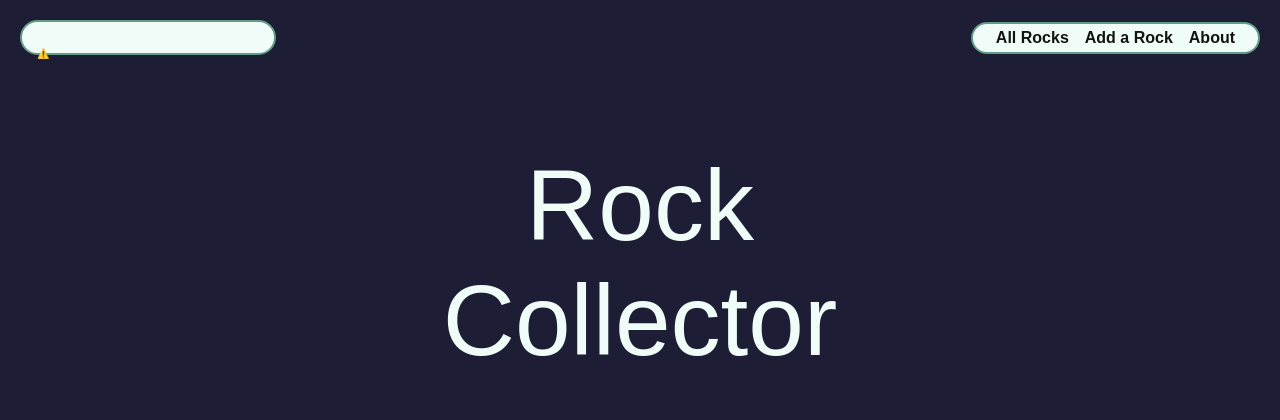
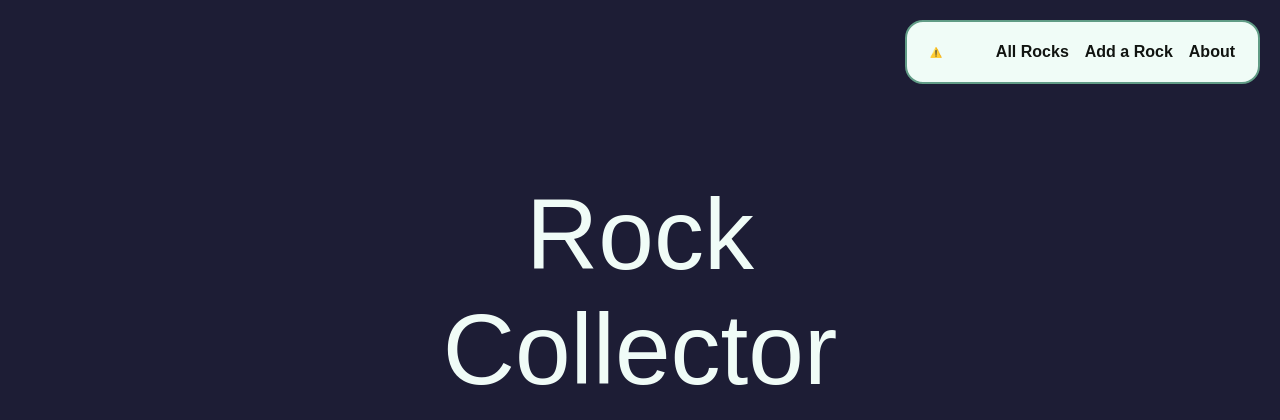
Before and after one commit to shakestuffup73/rock-collector, a Django app: page / in a window 1280 px wide. Shown: the top 420 px of the page. Run offline with Django 4.2, Linux system fonts and the light colour scheme; some web fonts are replaced.

Commit message:
update navbar with rocks animation

```diff
--- a/main_app/templates/base.html
+++ b/main_app/templates/base.html
@@ -20,7 +20,10 @@
 <body>
   <script src="https://unpkg.com/@lottiefiles/lottie-player@latest/dist/lottie-player.js"></script>
   <header>
-    <div class="header-logo-container">
+  </div>
+  <nav>
+    <ul>
+      <li>
         <lottie-player
           id="firstLottie"
           src="https://assets3.lottiefiles.com/packages/lf20_N8vR3LvkCB.json"
@@ -30,9 +33,7 @@
           onClick=
         >
         </lottie-player>
-    </div>
-    <nav>
-      <ul>
+        </li>
         <li><a href="{% url 'rocks_index' %}">All Rocks</a></li>
         <li><a href="{% url 'rocks_create' %}">Add a Rock</a></li>
         <li><a href="{% url 'about' %}">About</a></li>
```
Lines whose indentation alone changed are shown as unchanged.
